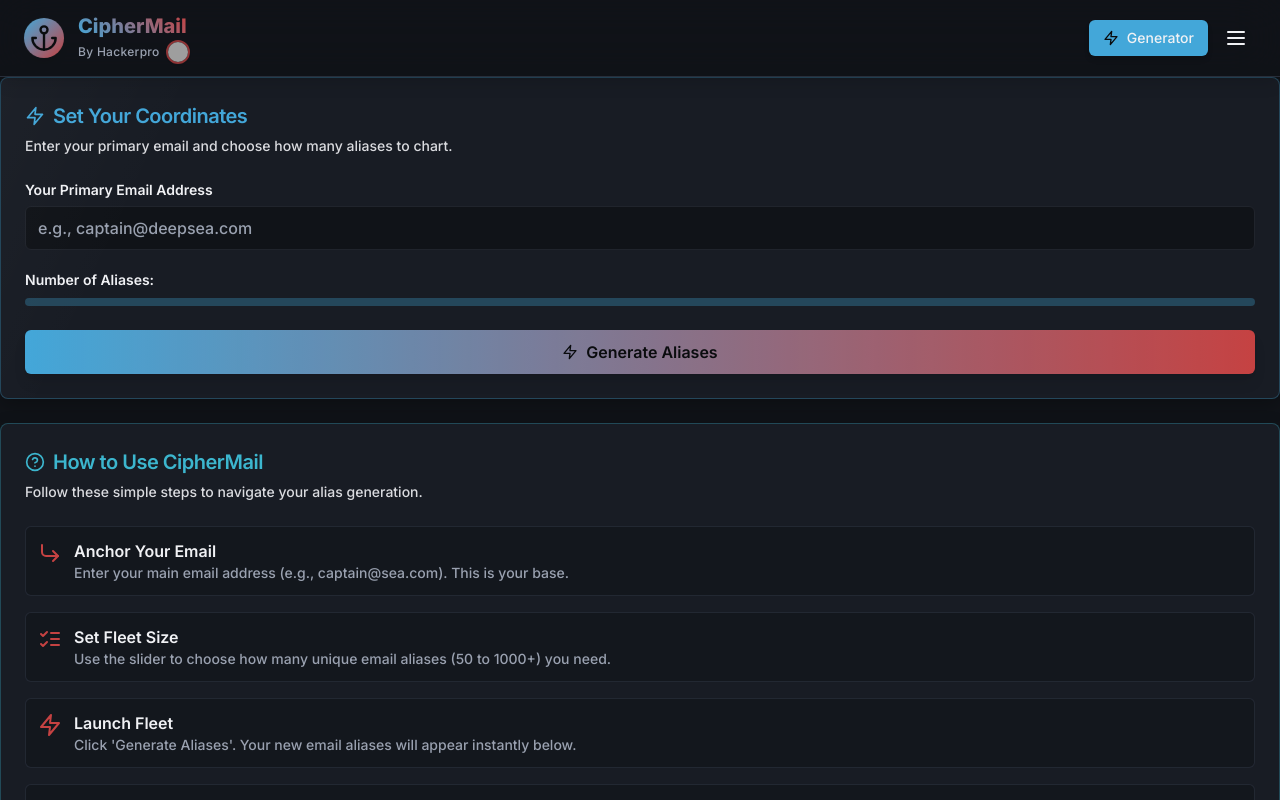
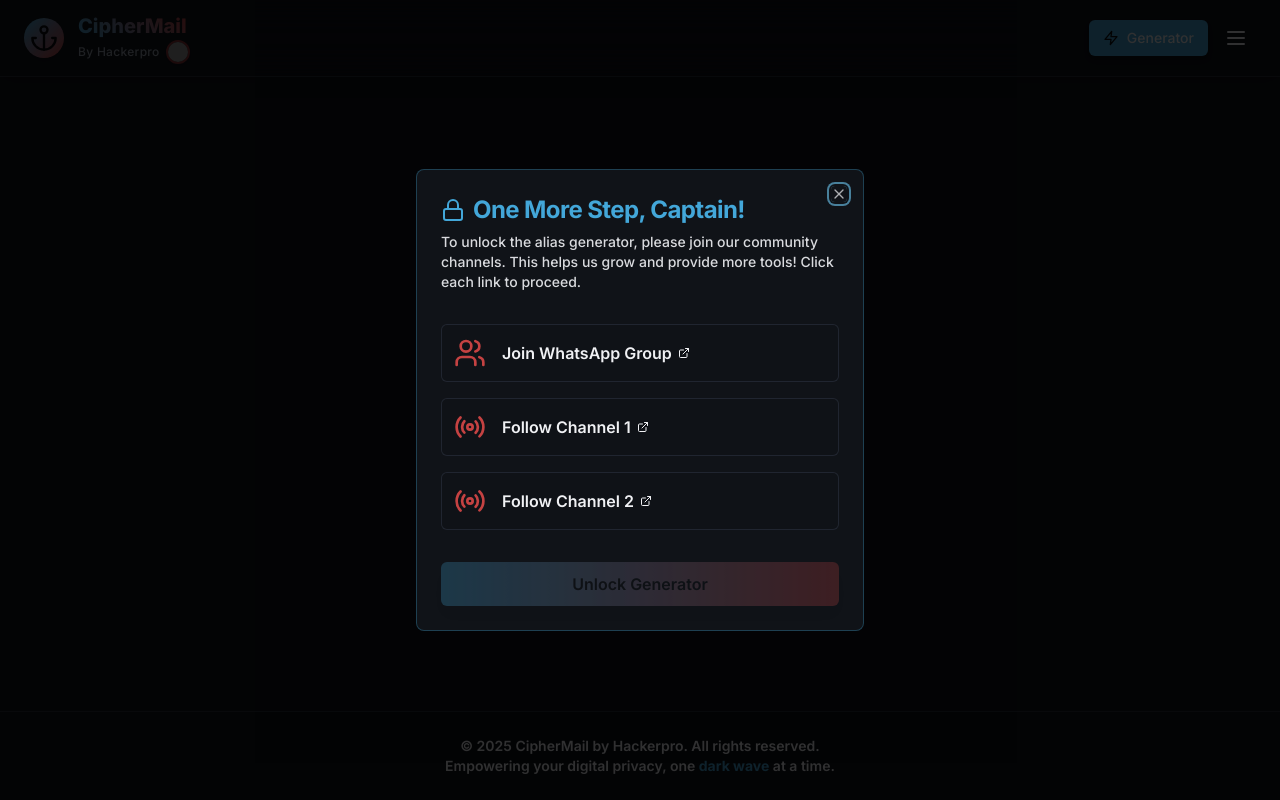
Before and after one commit to Kingjibes/Email-generator-v2, a React (Vite) app: page / in a window 1280 px wide. Shown: the top 800 px of the page. Built offline with nearby package versions, Linux system fonts and the light colour scheme; grey boxes are pictures that could not be loaded.

Commit message:
Add files via upload

```diff
--- a/src/components/generator/WhatsappGate.jsx
+++ b/src/components/generator/WhatsappGate.jsx
@@ -1,174 +1,105 @@
+import React, { useState, useEffect } from 'react';
+import { motion } from 'framer-motion';
+import { Dialog, DialogContent, DialogDescription, DialogFooter, DialogHeader, DialogTitle } from '@/components/ui/dialog';
+import { Button } from '@/components/ui/button';
+import { Users, Radio, Lock, ExternalLink, CheckCircle2 } from 'lucide-react';
 
-import React from 'react';
-import { motion } from 'framer-motion';
-import { Input } from '@/components/ui/input';
-import { Button } from '@/components/ui/button';
-import { Slider } from '@/components/ui/slider';
-import { Card, CardContent, CardDescription, CardFooter, CardHeader, CardTitle } from '@/components/ui/card';
-import { Download, Zap, ListChecks, HelpCircle, CornerDownRight } from 'lucide-react';
+const WhatsappGate = ({ open, onContinue }) => {
+  const [clickedLinks, setClickedLinks] = useState({
+    group: false,
+    channel1: false,
+    channel2: false
+  });
+  const [isContinueEnabled, setIsContinueEnabled] = useState(false);
 
-const GeneratorControls = ({
-  primaryEmail,
-  setPrimaryEmail,
-  numVariations,
-  setNumVariations,
-  handleGenerate,
-  isLoading,
-  isDisabled,
-}) => {
-  const cardVariants = {
-    hidden: { opacity: 0, y: 20, scale: 0.95 },
-    visible: (i) => ({
-      opacity: 1,
-      y: 0,
-      scale: 1,
-      transition: {
-        delay: i * 0.1,
-        type: 'spring',
-        stiffness: 100,
-        damping: 12,
-      },
-    }),
+  useEffect(() => {
+    const allClicked = Object.values(clickedLinks).every(Boolean);
+    setIsContinueEnabled(allClicked);
+  }, [clickedLinks]);
+
+  const handleLinkClick = (id) => {
+    setClickedLinks(prev => ({ ...prev, [id]: true }));
   };
 
-  const listItemVariants = {
-    hidden: { opacity: 0, x: -20 },
-    visible: (i) => ({
-      opacity: 1,
-      x: 0,
-      transition: {
-        delay: i * 0.03,
-        type: 'spring',
-        stiffness: 120,
-        damping: 15
-      }
-    })
-  };
-
-  const howToUseSteps = [
-    { icon: CornerDownRight, title: "Anchor Your Email", description: "Enter your main email address (e.g., captain@sea.com). This is your base." },
-    { icon: ListChecks, title: "Set Fleet Size", description: "Use the slider to choose how many unique email aliases (50 to 1000+) you need." },
-    { icon: Zap, title: "Launch Fleet", description: "Click 'Generate Aliases'. Your new email aliases will appear instantly below." },
-    { icon: Download, title: "Log Your Treasure", description: "Download your list of generated aliases as a .txt file for your records." }
+  const links = [
+    {
+      id: 'group',
+      label: 'Join WhatsApp Group',
+      href: 'https://chat.whatsapp.com/F1DOAOxPSZkCXSYBcmrptO',
+      icon: Users
+    },
+    {
+      id: 'channel1',
+      label: 'Follow Channel 1',
+      href: 'https://whatsapp.com/channel/0029Vb3wqli8V0tfOrWXwk2K',
+      icon: Radio
+    },
+    {
+      id: 'channel2',
+      label: 'Follow Channel 2',
+      href: 'https://whatsapp.com/channel/0029VbAUgm5Fi8xfcJspqi3f',
+      icon: Radio
+    }
   ];
 
   return (
-    <motion.div
-      className="lg:col-span-1 space-y-6"
-      variants={cardVariants}
-      initial="hidden"
-      animate="visible"
-      custom={1}
-    >
-      <Card className="subtle-glow animated-background-shine border-primary/30">
-        <CardHeader>
-          <CardTitle className="text-xl flex items-center text-primary font-semibold">
-            <Zap className="w-5 h-5 mr-2" />
-            Set Your Coordinates
-          </CardTitle>
-          <CardDescription className="text-foreground/90 font-medium">
-            Enter your primary email and choose how many aliases to chart.
-          </CardDescription>
-        </CardHeader>
-        <CardContent className="space-y-5">
-          <div>
-            <label htmlFor="primaryEmail" className="block text-sm font-semibold mb-1.5 text-foreground">
-              Your Primary Email Address
-            </label>
-            <Input
-              id="primaryEmail"
-              type="email"
-              placeholder="e.g., captain@deepsea.com"
-              value={primaryEmail}
-              onChange={(e) => setPrimaryEmail(e.target.value)}
-              className="h-11 text-base focus:border-accent focus:ring-accent font-medium"
-              aria-label="Primary Email Address"
-              disabled={isDisabled || isLoading}
-            />
-          </div>
-          <div>
-            <label htmlFor="numVariations" className="block text-sm font-semibold mb-2 text-foreground">
-              Number of Aliases: <span className="text-primary font-bold">{numVariations}</span>
-            </label>
-            <Slider
-              id="numVariations"
-              min={50}
-              max={1000}
-              step={50}
-              value={[numVariations]}
-              onValueChange={(value) => setNumVariations(value[0])}
-              className="[&>span:first-child]:h-2 [&>span:first-child]:bg-primary/30 [&_[role=slider]]:bg-accent [&_[role=slider]]:w-5 [&_[role=slider]]:h-5 [&_[role=slider]]:border-2 [&_[role=slider]]:border-accent-foreground/50 [&_[role=slider]]:shadow-lg"
-              aria-label={`Number of email aliases to generate: ${numVariations}`}
-              disabled={isDisabled || isLoading}
-            />
-          </div>
-        </CardContent>
-        <CardFooter>
-          <Button
-            onClick={handleGenerate}
-            disabled={isDisabled || isLoading}
-            className="w-full h-11 text-base font-semibold bg-gradient-to-r from-primary to-accent text-primary-foreground hover:from-primary/90 hover:to-accent/90 shadow-lg transform hover:scale-105 transition-all duration-300 ease-out"
+    <Dialog open={open} onOpenChange={() => {}}>
+      <DialogContent className="sm:max-w-md subtle-glow border-primary/30" onPointerDownOutside={(e) => e.preventDefault()}>
+        <DialogHeader>
+          <DialogTitle className="text-2xl flex items-center text-primary font-bold">
+            <Lock className="w-6 h-6 mr-2" />
+            One More Step, Captain!
+          </DialogTitle>
+          <DialogDescription className="text-foreground/90 font-medium">
+            To unlock the alias generator, please join our community channels. This helps us grow and provide more tools! Click each link to proceed.
+          </DialogDescription>
+        </DialogHeader>
+        <div className="space-y-4 py-4">
+          {links.map((link) => {
+            const Icon = link.icon;
+            const isClicked = clickedLinks[link.id];
+            return (
+              <a
+                key={link.id}
+                href={link.href}
+                target="_blank"
+                rel="noopener noreferrer"
+                onClick={() => handleLinkClick(link.id)}
+                className={`flex items-center space-x-4 p-3 rounded-md border transition-all duration-300 ${isClicked ? 'border-green-500/50 bg-green-500/10' : 'border-border/50 bg-background/50 hover:border-primary/50'}`}
+              >
+                <Icon className={`w-8 h-8 flex-shrink-0 ${isClicked ? 'text-green-500' : 'text-accent'}`} />
+                <div className="flex-grow">
+                  <span
+                    className={`font-semibold transition-colors flex items-center ${isClicked ? 'text-green-400' : 'text-foreground hover:text-primary'}`}
+                  >
+                    {link.label}
+                    {!isClicked && <ExternalLink className="w-3 h-3 ml-1.5" />}
+                  </span>
+                </div>
+                {isClicked && <CheckCircle2 className="w-6 h-6 text-green-500" />}
+              </a>
+            );
+          })}
+        </div>
+        <DialogFooter>
+          <motion.div
+            className="w-full"
+            initial={{ opacity: 0.5 }}
+            animate={{ opacity: isContinueEnabled ? 1 : 0.5 }}
           >
-            {isLoading ? (
-              <>
-                <motion.div
-                  animate={{ rotate: 360 }}
-                  transition={{ duration: 1, repeat: Infinity, ease: "linear" }}
-                  className="w-4 h-4 mr-2 border-2 border-primary-foreground border-t-transparent rounded-full"
-                />
-                Charting Aliases...
-              </>
-            ) : (
-              <>
-                <Zap className="w-4 h-4 mr-2" />
-                Generate Aliases
-              </>
-            )}
-          </Button>
-        </CardFooter>
-      </Card>
-
-      <motion.div
-        variants={cardVariants}
-        initial="hidden"
-        animate="visible"
-        custom={1.5}
-      >
-        <Card className="border-secondary/30 subtle-glow">
-          <CardHeader>
-            <CardTitle className="text-xl flex items-center text-secondary font-semibold">
-              <HelpCircle className="w-5 h-5 mr-2" />
-              How to Use CipherMail
-            </CardTitle>
-            <CardDescription className="text-foreground/90 font-medium">
-              Follow these simple steps to navigate your alias generation.
-            </CardDescription>
-          </CardHeader>
-          <CardContent className="space-y-4">
-            {howToUseSteps.map((step, index) => {
-              const Icon = step.icon;
-              return (
-                <motion.div
-                  key={index}
-                  className="flex items-start space-x-3 p-3 bg-background/50 rounded-md border border-border/50"
-                  variants={listItemVariants}
-                  custom={index}
-                  initial="hidden"
-                  animate="visible"
-                >
-                  <Icon className="w-6 h-6 text-accent flex-shrink-0 mt-0.5" />
-                  <div>
-                    <h4 className="font-semibold text-foreground">{step.title}</h4>
-                    <p className="text-sm text-muted-foreground">{step.description}</p>
-                  </div>
-                </motion.div>
-              );
-            })}
-          </CardContent>
-        </Card>
-      </motion.div>
-    </motion.div>
+            <Button
+              type="button"
+              onClick={onContinue}
+              disabled={!isContinueEnabled}
+              className="w-full h-11 text-base font-semibold bg-gradient-to-r from-primary to-accent text-primary-foreground hover:from-primary/90 hover:to-accent/90 shadow-lg transform hover:scale-105 transition-all duration-300 ease-out disabled:cursor-not-allowed disabled:opacity-50"
+            >
+              Unlock Generator
+            </Button>
+          </motion.div>
+        </DialogFooter>
+      </DialogContent>
+    </Dialog>
   );
 };
 
-export default GeneratorControls;
+export default WhatsappGate;
```
Also changed, not shown: src/components/generator/GeneratorControls.jsx (line endings or trailing spaces).
